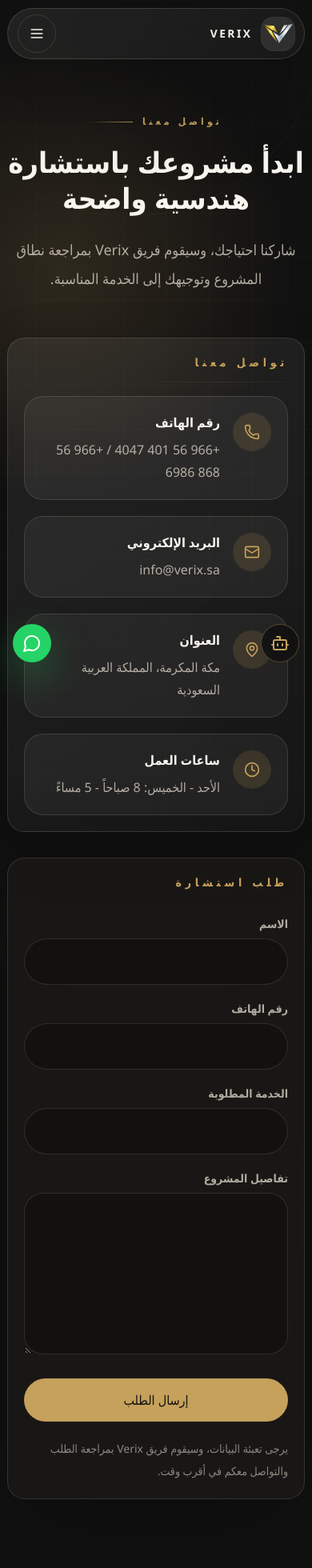
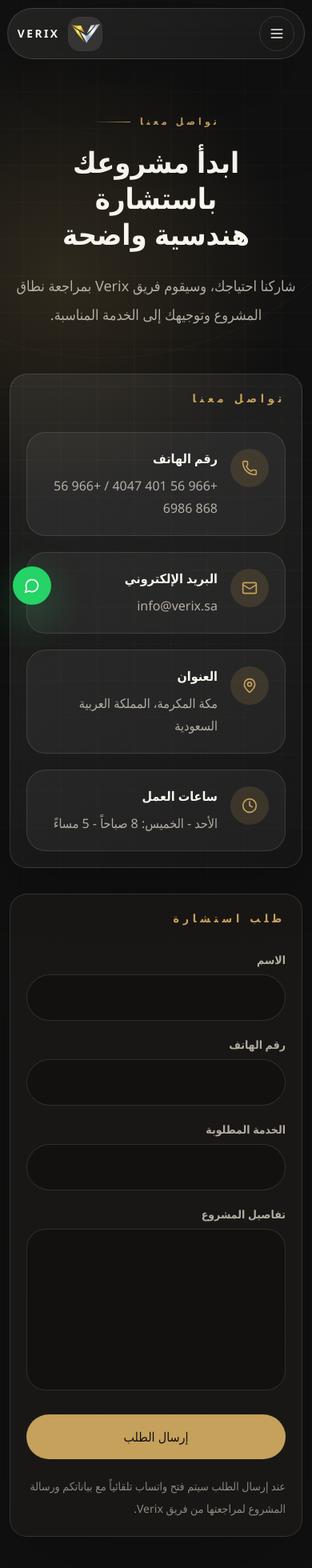
Before and after one commit to ahmedhaytham1/verix, a Next.js app: page /ar/contact in a window 390 px wide. Shown: the top 1960 px of the page at 80% size. Built offline with nearby package versions, Linux system fonts and the light colour scheme.

Commit message:
Fix mobile responsive layout

```diff
--- a/src/app/[locale]/contact/page.tsx
+++ b/src/app/[locale]/contact/page.tsx
@@ -3,6 +3,7 @@ import { Clock, Mail, MapPin, Phone } from 'lucide-react';
 import { EngineeringField } from '@/components/EngineeringField';
 import { SectionHeading } from '@/components/SectionHeading';
 import { company, getDictionary } from '@/data/content';
+import { ContactForm } from '@/components/ContactForm';
 import type { Locale } from '@/lib/i18n';
 
 export default function ContactPage({ params }: { params: { locale: Locale } }) {
@@ -22,23 +23,7 @@ export default function ContactPage({ params }: { params: { locale: Locale } })
               <Info icon={<Clock className="h-5 w-5" />} title={params.locale === 'ar' ? 'ساعات العمل' : params.locale === 'fr' ? 'Horaires' : 'Working Hours'} value={company.hours[params.locale]} />
             </div>
           </div>
-
-          <form className="reveal rounded-[2.25rem] border border-line/15 bg-surface/70 p-8 shadow-luxury md:p-10">
-            <p className="text-sm font-bold uppercase tracking-luxe text-gold">{dict.contactPage.formTitle}</p>
-            <div className="mt-8 grid gap-5 md:grid-cols-2">
-              <Field label={dict.contactPage.name} />
-              <Field label={dict.contactPage.phone} />
-            </div>
-            <div className="mt-5">
-              <Field label={dict.contactPage.service} />
-            </div>
-            <label className="mt-5 block">
-              <span className="mb-2 block text-sm font-semibold text-muted/80">{dict.contactPage.message}</span>
-              <textarea rows={7} className="w-full rounded-3xl border border-line/15 bg-bg/70 px-5 py-4 outline-none transition placeholder:text-muted/50 focus:border-gold/60" />
-            </label>
-            <button type="button" className="luxury-button mt-6 bg-gold text-bg hover:shadow-gold">{dict.contactPage.submit}</button>
-            <p className="mt-5 text-sm leading-7 text-muted/60">{dict.contactPage.note}</p>
-          </form>
+          <ContactForm locale={params.locale} dict={dict} />
         </div>
       </div>
     </section>
@@ -56,12 +41,3 @@ function Info({ icon, title, value }: { icon: ReactNode; title: string; value: s
     </div>
   );
 }
-
-function Field({ label }: { label: string }) {
-  return (
-    <label className="block">
-      <span className="mb-2 block text-sm font-semibold text-muted/80">{label}</span>
-      <input className="w-full rounded-full border border-line/15 bg-bg/70 px-5 py-4 outline-none transition placeholder:text-muted/50 focus:border-gold/60" />
-    </label>
-  );
-}
--- a/src/app/globals.css
+++ b/src/app/globals.css
@@ -381,3 +381,104 @@ html[dir='rtl'] .architectural-frame::after,
   .architectural-frame__media img { height: 19rem !important; }
   .project-teaser img, .project-teaser:first-child img { height: 14rem !important; }
 }
+
+
+/* ------------------------------
+   Mobile final polish
+------------------------------ */
+@media (max-width: 767px) {
+  .container-luxury {
+    width: min(100% - 28px, 1180px);
+  }
+
+  .mobile-header-container {
+    width: min(100% - 28px, 1180px);
+  }
+
+  body.mobile-menu-open {
+    overflow: hidden;
+  }
+
+  .mobile-menu-panel {
+    direction: inherit;
+  }
+
+  .glass-panel {
+    backdrop-filter: blur(16px);
+  }
+
+  .gold-line::after {
+    width: 48px;
+    margin-inline-start: 12px;
+  }
+
+  .engineering-field {
+    opacity: .55;
+  }
+
+  .engineering-field::before {
+    background-size: 46px 46px;
+  }
+
+  .engineering-field::after {
+    width: 95vmax;
+    height: 95vmax;
+    top: -42vmax;
+    inset-inline-end: -32vmax;
+    opacity: .55;
+  }
+
+  .drafting-line {
+    display: none;
+  }
+
+  .luxury-button {
+    min-height: 56px;
+    padding: 1rem 1.15rem;
+    font-size: 1rem;
+  }
+
+  .u-title-line {
+    text-align: center;
+  }
+
+  .u-hero-eyebrow {
+    display: flex;
+    align-items: center;
+    justify-content: center;
+    text-align: center;
+  }
+
+  .u-copy {
+    text-align: center;
+  }
+
+  .hero-aura {
+    width: 24rem;
+    height: 24rem;
+    inset: 4rem -9rem auto auto;
+    opacity: .45;
+  }
+
+  .ultimate-hero {
+    min-height: auto;
+  }
+
+  .project-teaser img {
+    height: 260px !important;
+  }
+
+  .whatsapp-safe-spacer {
+    height: 5rem;
+  }
+}
+
+@media (max-width: 390px) {
+  .u-title-line {
+    font-size: 2.72rem;
+  }
+
+  .container-luxury {
+    width: min(100% - 24px, 1180px);
+  }
+}
--- a/src/components/ChatBot.tsx
+++ b/src/components/ChatBot.tsx
@@ -59,7 +59,7 @@ export function ChatBot({ locale, dict }: { locale: Locale; dict: Dictionary })
   }
 
   return (
-    <div className="fixed bottom-6 start-6 z-50">
+    <div className="fixed bottom-6 start-6 z-50 hidden md:block">
       {open && (
         <div className="mb-4 w-[min(360px,calc(100vw-40px))] overflow-hidden rounded-[2rem] border border-line/15 bg-bg/95 shadow-luxury backdrop-blur-xl">
           <div className="flex items-center justify-between border-b border-line/15 p-4">
--- /dev/null
+++ b/src/components/ContactForm.tsx
@@ -0,0 +1,158 @@
+'use client';
+
+import { FormEvent, useState } from 'react';
+import { company } from '@/data/content';
+import type { Dictionary } from '@/data/content';
+import type { Locale } from '@/lib/i18n';
+
+type ContactFormProps = {
+  locale: Locale;
+  dict: Dictionary;
+};
+
+function getLabels(locale: Locale) {
+  if (locale === 'ar') {
+    return {
+      nameRequired: 'من فضلك اكتب الاسم.',
+      phoneRequired: 'من فضلك اكتب رقم الهاتف.',
+      serviceRequired: 'من فضلك اكتب الخدمة المطلوبة.',
+      messageRequired: 'من فضلك اكتب تفاصيل المشروع.',
+      whatsappTitle: 'طلب استشارة جديد من موقع Verix',
+      name: 'الاسم',
+      phone: 'رقم الهاتف',
+      service: 'الخدمة المطلوبة',
+      message: 'تفاصيل المشروع',
+      source: 'المصدر',
+      website: 'موقع Verix'
+    };
+  }
+
+  if (locale === 'fr') {
+    return {
+      nameRequired: 'Veuillez saisir votre nom.',
+      phoneRequired: 'Veuillez saisir votre numéro de téléphone.',
+      serviceRequired: 'Veuillez saisir le service demandé.',
+      messageRequired: 'Veuillez saisir les détails du projet.',
+      whatsappTitle: 'Nouvelle demande de consultation depuis le site Verix',
+      name: 'Nom',
+      phone: 'Téléphone',
+      service: 'Service demandé',
+      message: 'Détails du projet',
+      source: 'Source',
+      website: 'Site Verix'
+    };
+  }
+
+  return {
+    nameRequired: 'Please enter your name.',
+    phoneRequired: 'Please enter your phone number.',
+    serviceRequired: 'Please enter the required service.',
+    messageRequired: 'Please enter the project details.',
+    whatsappTitle: 'New consultation request from Verix website',
+    name: 'Name',
+    phone: 'Phone',
+    service: 'Required service',
+    message: 'Project details',
+    source: 'Source',
+    website: 'Verix website'
+  };
+}
+
+export function ContactForm({ locale, dict }: ContactFormProps) {
+  const labels = getLabels(locale);
+  const [error, setError] = useState('');
+
+  function handleSubmit(event: FormEvent<HTMLFormElement>) {
+    event.preventDefault();
+
+    const form = event.currentTarget;
+    const data = new FormData(form);
+
+    const name = String(data.get('name') || '').trim();
+    const phone = String(data.get('phone') || '').trim();
+    const service = String(data.get('service') || '').trim();
+    const message = String(data.get('message') || '').trim();
+
+    if (!name) return setError(labels.nameRequired);
+    if (!phone) return setError(labels.phoneRequired);
+    if (!service) return setError(labels.serviceRequired);
+    if (!message) return setError(labels.messageRequired);
+
+    setError('');
+
+    const whatsappMessage = [
+      `*${labels.whatsappTitle}*`,
+      '',
+      `*${labels.name}:* ${name}`,
+      `*${labels.phone}:* ${phone}`,
+      `*${labels.service}:* ${service}`,
+      `*${labels.message}:*`,
+      message,
+      '',
+      `*${labels.source}:* ${labels.website}`
+    ].join('\n');
+
+    const url = `https://wa.me/${company.whatsapp}?text=${encodeURIComponent(whatsappMessage)}`;
+    window.location.href = url;
+  }
+
+  return (
+    <form onSubmit={handleSubmit} className="reveal rounded-[2.25rem] border border-line/15 bg-surface/70 p-8 shadow-luxury md:p-10">
+      <p className="text-sm font-bold uppercase tracking-luxe text-gold">{dict.contactPage.formTitle}</p>
+
+      <div className="mt-8 grid gap-5 md:grid-cols-2">
+        <Field name="name" label={dict.contactPage.name} autoComplete="name" />
+        <Field name="phone" label={dict.contactPage.phone} autoComplete="tel" inputMode="tel" />
+      </div>
+
+      <div className="mt-5">
+        <Field name="service" label={dict.contactPage.service} autoComplete="off" />
+      </div>
+
+      <label className="mt-5 block">
+        <span className="mb-2 block text-sm font-semibold text-muted/80">{dict.contactPage.message}</span>
+        <textarea
+          name="message"
+          rows={7}
+          className="w-full resize-none rounded-3xl border border-line/15 bg-bg/70 px-5 py-4 outline-none transition placeholder:text-muted/50 focus:border-gold/60"
+        />
+      </label>
+
+      {error && (
+        <p className="mt-4 rounded-2xl border border-red-400/30 bg-red-500/10 px-4 py-3 text-sm text-red-200">
+          {error}
+        </p>
+      )}
+
+      <button type="submit" className="luxury-button mt-6 bg-gold text-bg hover:shadow-gold">
+        {dict.contactPage.submit}
+      </button>
+
+      <p className="mt-5 text-sm leading-7 text-muted/60">{dict.contactPage.note}</p>
+    </form>
+  );
+}
+
+function Field({
+  label,
+  name,
+  autoComplete,
+  inputMode
+}: {
+  label: string;
+  name: string;
+  autoComplete?: string;
+  inputMode?: 'tel' | 'text' | 'email' | 'numeric' | 'decimal' | 'search' | 'url';
+}) {
+  return (
+    <label className="block">
+      <span className="mb-2 block text-sm font-semibold text-muted/80">{label}</span>
+      <input
+        name={name}
+        autoComplete={autoComplete}
+        inputMode={inputMode}
+        className="w-full rounded-full border border-line/15 bg-bg/70 px-5 py-4 outline-none transition placeholder:text-muted/50 focus:border-gold/60"
+      />
+    </label>
+  );
+}
--- a/src/components/GsapEffects.tsx
+++ b/src/components/GsapEffects.tsx
@@ -74,20 +74,6 @@ export function GsapEffects() {
           scrollTrigger: { trigger: el, start: 'top bottom', end: 'bottom top', scrub: 0.7 }
         });
       });
-
-      gsap.utils.toArray<HTMLElement>('[data-count]').forEach((el) => {
-        const value = Number(el.dataset.count || '0');
-        const obj = { val: 0 };
-        gsap.to(obj, {
-          val: value,
-          duration: 1.6,
-          ease: 'power2.out',
-          scrollTrigger: { trigger: el, start: 'top 88%', once: true },
-          onStart: () => { el.textContent = '0'; },
-          onUpdate: () => { el.textContent = Math.round(obj.val).toString(); },
-          onComplete: () => { el.textContent = value.toString(); }
-        });
-      });
     });
 
     return () => ctx.revert();
--- a/src/components/Header.tsx
+++ b/src/components/Header.tsx
@@ -3,7 +3,7 @@
 import { Menu, X } from 'lucide-react';
 import Link from 'next/link';
 import { usePathname } from 'next/navigation';
-import { useState } from 'react';
+import { useEffect, useState } from 'react';
 import type { Dictionary } from '@/data/content';
 import { localeMeta, locales, localizePath, type Locale } from '@/lib/i18n';
 import { Logo } from './Logo';
@@ -28,13 +28,28 @@ export function Header({ locale, dict }: { locale: Locale; dict: Dictionary }) {
   const [open, setOpen] = useState(false);
   const pathname = usePathname();
 
+  useEffect(() => {
+    setOpen(false);
+  }, [pathname]);
+
+  useEffect(() => {
+    document.body.classList.toggle('mobile-menu-open', open);
+    return () => document.body.classList.remove('mobile-menu-open');
+  }, [open]);
+
   return (
     <header className="fixed inset-x-0 top-0 z-50 px-3 pt-3 md:px-4 md:pt-4">
-      <div className="container-luxury">
-        <div className="glass-panel flex h-16 items-center justify-between rounded-full px-3 shadow-luxury md:h-20 md:px-5">
-          <Link href={localizePath(locale, '/')} aria-label="Verix home" className="shrink-0">
-            <Logo />
-          </Link>
+      <div className="container-luxury mobile-header-container">
+        <div className="glass-panel flex h-14 items-center justify-between rounded-full px-3 shadow-luxury md:h-20 md:px-5">
+          <button
+            type="button"
+            onClick={() => setOpen((value) => !value)}
+            className="inline-flex h-11 w-11 items-center justify-center rounded-full border border-line/15 text-text transition hover:border-gold/50 hover:text-gold lg:hidden"
+            aria-label={open ? 'Close menu' : 'Open menu'}
+            aria-expanded={open}
+          >
+            {open ? <X className="h-5 w-5" /> : <Menu className="h-5 w-5" />}
+          </button>
 
           <nav className="hidden items-center gap-1 lg:flex">
             {navItems.map((item) => (
@@ -68,57 +83,52 @@ export function Header({ locale, dict }: { locale: Locale; dict: Dictionary }) {
             </Link>
           </div>
 
-          <button
-            type="button"
-            onClick={() => setOpen((value) => !value)}
-            className="inline-flex h-12 w-12 items-center justify-center rounded-full border border-line/15 text-text lg:hidden"
-            aria-label="Menu"
-          >
-            {open ? <X className="h-5 w-5" /> : <Menu className="h-5 w-5" />}
-          </button>
+          <Link href={localizePath(locale, '/')} aria-label="Verix home" className="shrink-0">
+            <Logo />
+          </Link>
         </div>
       </div>
 
       {open && (
-        <div className="container-luxury mt-3 lg:hidden">
-          <div className="glass-panel max-h-[calc(100vh-6rem)] overflow-y-auto rounded-[1.6rem] p-4">
+        <div className="fixed inset-x-3 top-[5.1rem] z-50 lg:hidden">
+          <div className="mobile-menu-panel max-h-[calc(100dvh-6rem)] overflow-y-auto rounded-[1.8rem] border border-line/15 bg-bg/95 p-4 shadow-2xl backdrop-blur-2xl">
             <div className="grid gap-2">
               {navItems.map((item) => (
                 <Link
                   key={item.key}
-                  onClick={() => setOpen(false)}
                   href={localizePath(locale, item.href)}
-                  className="rounded-2xl px-4 py-3 text-base font-semibold text-text/80 hover:bg-text/10 hover:text-gold"
+                  className="rounded-2xl border border-line/10 bg-text/[.035] px-4 py-4 text-base font-semibold text-text transition hover:border-gold/40 hover:text-gold"
                 >
                   {dict.nav[item.key]}
                 </Link>
               ))}
             </div>
-            <div className="mt-4 flex flex-wrap items-center gap-2 border-t border-line/15 pt-4">
+
+            <div className="mt-4 grid grid-cols-3 gap-2 border-t border-line/15 pt-4">
               {locales.map((item) => (
                 <Link
                   key={item}
-                  onClick={() => setOpen(false)}
                   href={switchLocalePath(pathname, item)}
-                  className={`rounded-full border border-line/15 px-3 py-2 text-xs font-bold tracking-[.18em] ${
-                    item === locale ? 'bg-gold text-bg' : 'text-text/60'
+                  className={`rounded-2xl border border-line/15 px-3 py-3 text-center text-xs font-bold tracking-[.16em] ${
+                    item === locale ? 'bg-gold text-bg' : 'text-text/70'
                   }`}
                 >
                   {localeMeta[item].native}
                 </Link>
               ))}
+            </div>
+
+            <div className="mt-4 flex items-center justify-between gap-3">
               <ThemeToggle darkLabel={dict.common.dark} lightLabel={dict.common.light} />
+              <Link href={localizePath(locale, '/contact')} className="luxury-button flex-1 bg-gold text-bg hover:shadow-gold">
+                {dict.nav.cta}
+              </Link>
             </div>
-            <Link
-              onClick={() => setOpen(false)}
-              href={localizePath(locale, '/contact')}
-              className="luxury-button mt-4 bg-gold text-bg hover:shadow-gold"
-            >
-              {dict.nav.cta}
-            </Link>
           </div>
         </div>
       )}
+
+      {open && <div className="fixed inset-0 z-40 bg-black/40 backdrop-blur-[2px] lg:hidden" onClick={() => setOpen(false)} aria-hidden="true" />}
     </header>
   );
 }
--- a/src/components/UltimateHome.tsx
+++ b/src/components/UltimateHome.tsx
@@ -30,10 +30,10 @@ export function UltimateHome({ locale, dict, projects }: { locale: Locale; dict:
     permits: isArabic ? 'اعتمادات وخدمات هندسية متكاملة' : locale === 'fr' ? 'Accréditations et services d’ingénierie intégrés' : 'Accreditations and integrated engineering services',
     portfolio: isArabic ? 'محفظة مشاريع مختارة' : locale === 'fr' ? 'Portefeuille de projets sélectionnés' : 'Selected Project Portfolio',
     portfolioLead: isArabic
-      ? 'تم إعداد العرض البصري ليمنح العميل قراءة سريعة وواضحة لنطاق خبرات Verix، مع إبراز المشاريع كدراسات حالة قابلة للتصفح.'
+      ? 'تعرض هذه المحفظة نماذج مختارة من أعمال Verix في قطاعات متنوعة، بما يوضح نطاق الخبرات الهندسية وقدرة الفريق على التعامل مع متطلبات المشاريع المختلفة.'
       : locale === 'fr'
-        ? 'La présentation visuelle permet une lecture claire de l’expertise de Verix, avec des projets présentés comme des études de cas faciles à consulter.'
-        : 'The visual presentation gives clients a clear reading of Verix expertise, with projects presented as browsable case studies.',
+        ? 'Ce portefeuille présente une sélection de projets Verix dans plusieurs secteurs, mettant en valeur l’étendue de l’expertise et la capacité de l’équipe à répondre à différentes exigences.'
+        : 'This portfolio presents selected Verix projects across multiple sectors, highlighting the company’s engineering scope and ability to respond to different project requirements.',
     servicesIntro: isArabic
       ? 'من المساحة ورخص البناء إلى الإشراف والدفاع المدني، تقدم Verix مخرجات هندسية واضحة تساعد العميل على اتخاذ القرار الصحيح.'
       : locale === 'fr'
@@ -43,32 +43,32 @@ export function UltimateHome({ locale, dict, projects }: { locale: Locale; dict:
 
   return (
     <>
-      <section className="ultimate-hero relative isolate min-h-screen overflow-hidden pb-20 pt-32 md:pt-40">
+      <section className="ultimate-hero relative isolate min-h-screen overflow-hidden pb-14 pt-24 md:pb-20 md:pt-40">
         <EngineeringField />
         <div className="hero-aura" aria-hidden="true" />
-        <div className="container-luxury relative z-10 grid min-h-[720px] gap-12 lg:grid-cols-[1.05fr_.95fr] lg:items-center">
+        <div className="container-luxury relative z-10 grid min-h-[auto] gap-10 lg:min-h-[720px] lg:grid-cols-[1.05fr_.95fr] lg:items-center">
           <div>
-            <p className="u-hero-eyebrow gold-line text-xs font-bold uppercase tracking-luxe text-gold">{dict.home.eyebrow}</p>
-            <h1 className="mt-8 text-balance text-5xl font-semibold leading-[1.04] text-text md:text-7xl xl:text-[6.6rem]">
+            <p className={`u-hero-eyebrow gold-line font-bold text-gold ${isArabic ? "text-sm tracking-normal" : "text-xs uppercase tracking-luxe"}`}>{dict.home.eyebrow}</p>
+            <h1 className="mt-6 text-balance text-[3.05rem] font-semibold leading-[1.08] text-text sm:text-6xl md:mt-8 md:text-7xl xl:text-[6.6rem]">
               {lines.map((line) => (
                 <span key={line} className="u-title-line block overflow-hidden">
                   <span className="block">{line}</span>
                 </span>
               ))}
             </h1>
-            <p className="u-copy mt-7 max-w-3xl text-lg leading-9 text-muted/90 md:text-2xl md:leading-10">{dict.home.description}</p>
+            <p className="u-copy mt-6 max-w-3xl text-base leading-8 text-muted/90 sm:text-lg md:mt-7 md:text-2xl md:leading-10">{dict.home.description}</p>
 
-            <div className="u-copy mt-9 flex flex-col gap-4 sm:flex-row">
-              <Link href={localizePath(locale, '/projects')} className="luxury-button bg-gold text-bg hover:shadow-gold">
+            <div className="u-copy mt-8 flex flex-col gap-3 sm:mt-9 sm:flex-row">
+              <Link href={localizePath(locale, '/projects')} className="luxury-button w-full bg-gold text-bg hover:shadow-gold sm:w-auto">
                 {labels.viewProjects}
                 <Arrow className="h-4 w-4" />
               </Link>
-              <Link href={localizePath(locale, '/contact')} className="luxury-button border border-line/25 text-text hover:border-gold/60 hover:text-gold">
+              <Link href={localizePath(locale, '/contact')} className="luxury-button w-full border border-line/25 text-text hover:border-gold/60 hover:text-gold sm:w-auto">
                 {labels.directContact}
               </Link>
             </div>
 
-            <div className="mt-11 grid gap-3 md:grid-cols-3">
+            <div className="mt-10 hidden gap-3 md:grid md:grid-cols-3">
               {dict.home.trust.map((item) => (
                 <div key={item} className="u-stat rounded-2xl border border-line/15 bg-text/[.045] p-4 text-sm leading-7 text-muted/80">
                   <CheckCircle2 className="mb-4 h-5 w-5 text-gold" />
@@ -78,7 +78,7 @@ export function UltimateHome({ locale, dict, projects }: { locale: Locale; dict:
             </div>
           </div>
 
-          <div className="u-frame architectural-frame relative">
+          <div className="u-frame architectural-frame relative hidden lg:block">
             <div className="architectural-frame__media relative overflow-hidden rounded-[2rem] border border-line/15 bg-paper shadow-luxury">
               <Image
                 src="/images/ui/hero-architecture.svg"
@@ -101,7 +101,7 @@ export function UltimateHome({ locale, dict, projects }: { locale: Locale; dict:
           </div>
         </div>
 
-        <div className="container-luxury relative z-10 mt-12 flex items-center justify-center text-muted/70">
+        <div className="container-luxury relative z-10 mt-8 hidden items-center justify-center text-muted/70 md:flex">
           <span className="flex items-center gap-3 text-xs font-semibold uppercase tracking-luxe">
             {dict.common.scroll}
             <ArrowDown className="h-4 w-4 animate-bounce text-gold" />
--- a/src/components/WhatsAppButton.tsx
+++ b/src/components/WhatsAppButton.tsx
@@ -8,10 +8,10 @@ export function WhatsAppButton({ label }: { locale: Locale; label: string }) {
       href={`https://wa.me/${company.whatsapp}`}
       target="_blank"
       rel="noreferrer"
-      className="fixed bottom-6 end-6 z-50 flex h-14 w-14 items-center justify-center rounded-full bg-[#25D366] text-white shadow-[0_18px_50px_rgba(37,211,102,.34)] transition hover:-translate-y-1 hover:scale-105"
+      className="fixed bottom-[calc(env(safe-area-inset-bottom)+5.5rem)] end-4 z-50 flex h-12 w-12 items-center justify-center rounded-full bg-[#25D366] text-white shadow-[0_18px_50px_rgba(37,211,102,.34)] transition hover:-translate-y-1 hover:scale-105 md:bottom-6 md:end-6 md:h-14 md:w-14"
       aria-label={label}
     >
-      <MessageCircle className="h-6 w-6" />
+      <MessageCircle className="h-5 w-5 md:h-6 md:w-6" />
     </a>
   );
 }
--- a/src/data/content.ts
+++ b/src/data/content.ts
@@ -135,7 +135,7 @@ const ar = {
     service: 'الخدمة المطلوبة',
     message: 'تفاصيل المشروع',
     submit: 'إرسال الطلب',
-    note: 'يرجى تعبئة البيانات، وسيقوم فريق Verix بمراجعة الطلب والتواصل معكم في أقرب وقت.'
+    note: 'عند إرسال الطلب سيتم فتح واتساب تلقائياً مع بياناتكم ورسالة المشروع لمراجعتها من فريق Verix.'
   },
   values: [
     { title: 'الدقة', description: 'نؤمن أن التفاصيل الهندسية الصغيرة تصنع فرقاً كبيراً في جودة القرار ونجاح المشروع.' },
@@ -237,7 +237,7 @@ const en = {
     service: 'Required Service',
     message: 'Project Details',
     submit: 'Submit Request',
-    note: 'Please share your details and the Verix team will review your request and contact you shortly.'
+    note: 'When you submit the request, WhatsApp will open automatically with your details and project message ready to send to the Verix team.'
   },
   values: [
     { title: 'Precision', description: 'Small engineering details make a major difference in decision quality and project success.' },
@@ -326,7 +326,7 @@ const fr = {
     service: 'Service demandé',
     message: 'Détails du projet',
     submit: 'Envoyer la demande',
-    note: 'Veuillez renseigner vos informations ; l’équipe Verix étudiera votre demande et vous contactera dans les meilleurs délais.'
+    note: 'Après l’envoi, WhatsApp s’ouvrira automatiquement avec vos informations et votre message prêts à être envoyés à l’équipe Verix.'
   },
   values: [
     { title: 'Précision', description: 'Les petits détails d’ingénierie font une grande différence dans la qualité de la décision et la réussite du projet.' },
```
